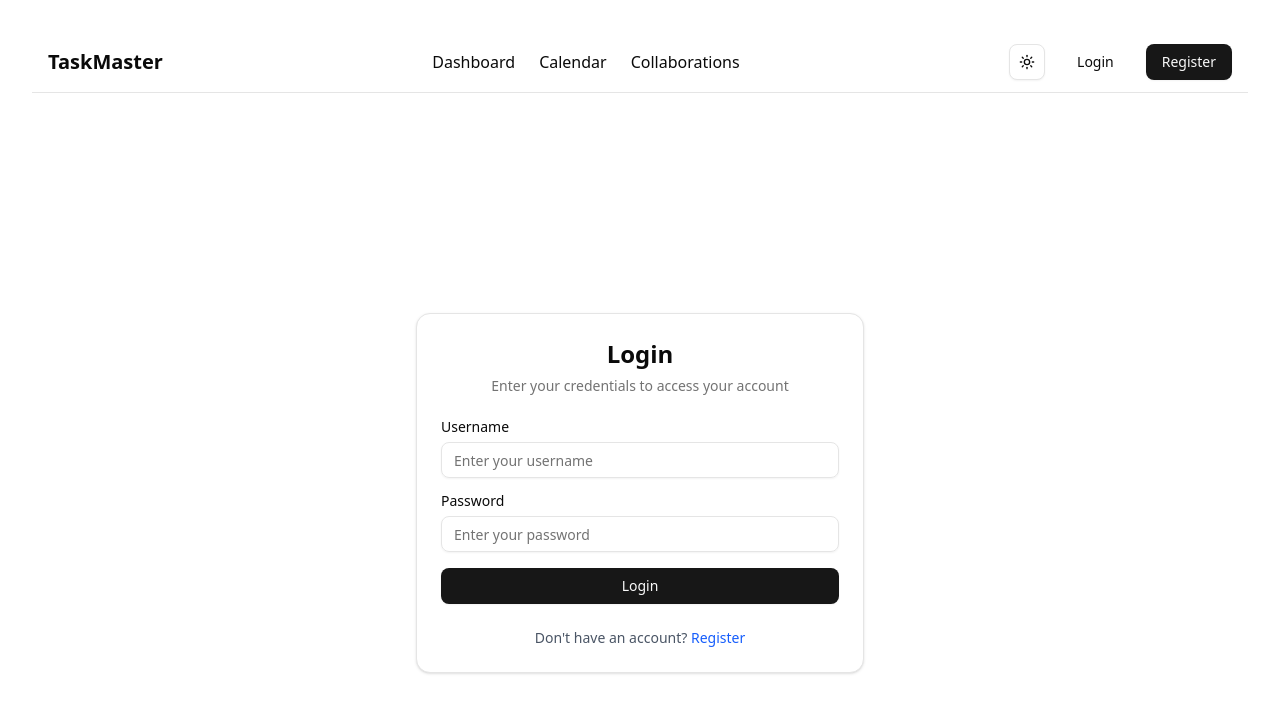
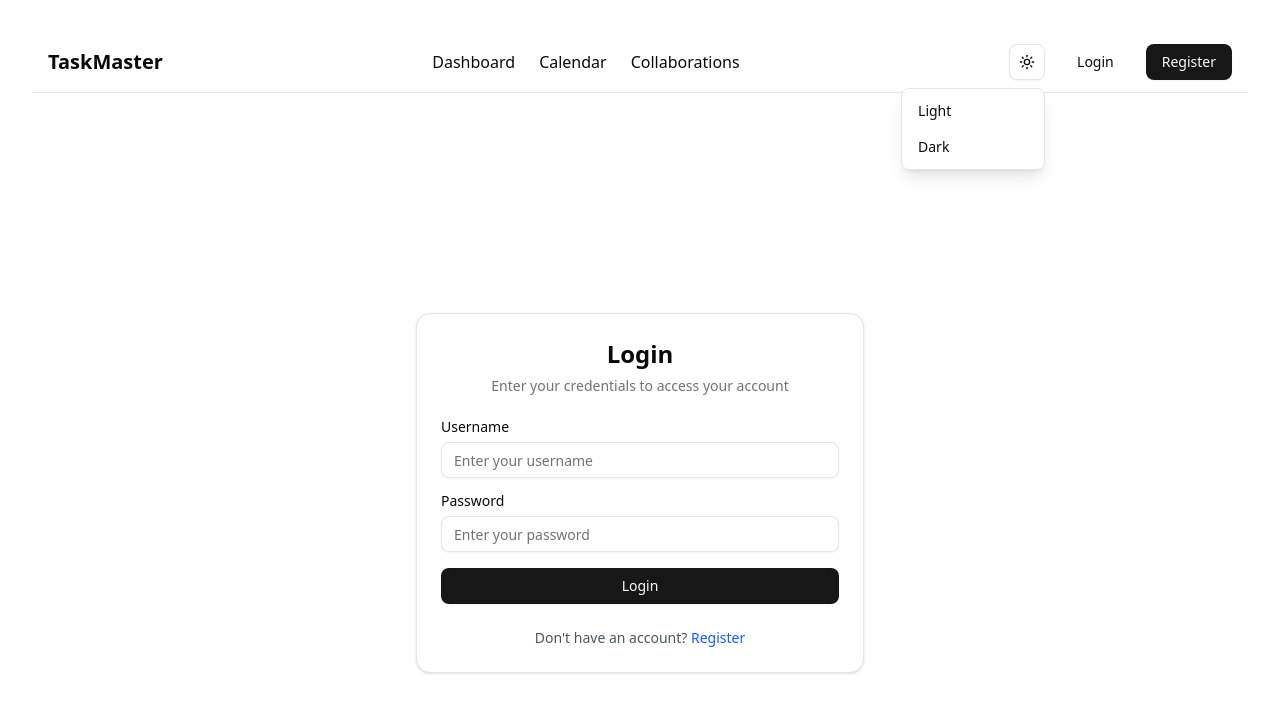
Before and after one commit to itsraa2000/task-management-front, a React (Vite) app: page /login in a window 1280 px wide. Both pictures are taken after a click on the button "Toggle theme". Shown: the top 712 px of the page. Built offline with nearby package versions, Linux system fonts and the light colour scheme.

Commit message:
fix header and mode-toggle

```diff
--- a/src/components/header.tsx
+++ b/src/components/header.tsx
@@ -1,24 +1,110 @@
 import { useState } from "react";
 import { Link } from "react-router-dom";
 import { Button } from "../components/ui/button";
-import { ModeToggle } from "./mode-toggle";
-import { Menu, X, User, LogOut } from "lucide-react";
-import {
-  DropdownMenu,
-  DropdownMenuContent,
-  DropdownMenuItem,
-  DropdownMenuLabel,
-  DropdownMenuTrigger,
-  DropdownMenuPortal,
-} from "../components/ui/dropdown-menu";
+import { Menu, X, User, LogOut, Moon, Sun } from "lucide-react";
 import { useAuth } from "../contexts/useAuth";
+import { useTheme } from "next-themes";
 
 export default function Header() {
   const [isMenuOpen, setIsMenuOpen] = useState(false);
+  const [showThemeDropdown, setShowThemeDropdown] = useState(false);
+  const [showProfileDropdown, setShowProfileDropdown] = useState(false);
   const { isAuthenticated, logout } = useAuth();
+  const { setTheme } = useTheme();
+
+  // Close dropdowns when clicking outside
+  const handleClickOutside = () => {
+    if (showThemeDropdown) setShowThemeDropdown(false);
+    if (showProfileDropdown) setShowProfileDropdown(false);
+  };
+
+  // Custom ModeToggle
+  const CustomModeToggle = () => {
+    return (
+      <div className="relative">
+        <Button
+          variant="outline"
+          size="icon"
+          onClick={(e) => {
+            e.stopPropagation();
+            setShowThemeDropdown(!showThemeDropdown);
+            setShowProfileDropdown(false);
+          }}
+        >
+          <Sun className="h-[1.2rem] w-[1.2rem] rotate-0 scale-100 transition-all dark:-rotate-90 dark:scale-0" />
+          <Moon className="absolute h-[1.2rem] w-[1.2rem] rotate-90 scale-0 transition-all dark:rotate-0 dark:scale-100" />
+          <span className="sr-only">Toggle theme</span>
+        </Button>
+
+        {showThemeDropdown && (
+          <div className="absolute right-0 mt-2 w-36 rounded-md shadow-lg bg-background border z-[9999]">
+            <div className="py-1">
+              <button
+                onClick={() => {
+                  setTheme("light");
+                  setShowThemeDropdown(false);
+                }}
+                className="block w-full text-left px-4 py-2 text-sm hover:bg-muted"
+              >
+                Light
+              </button>
+              <button
+                onClick={() => {
+                  setTheme("dark");
+                  setShowThemeDropdown(false);
+                }}
+                className="block w-full text-left px-4 py-2 text-sm hover:bg-muted"
+              >
+                Dark
+              </button>
+            </div>
+          </div>
+        )}
+      </div>
+    );
+  };
+
+  // Custom Profile Menu
+  const CustomProfileMenu = () => {
+    return (
+      <div className="relative">
+        <Button
+          variant="ghost"
+          size="icon"
+          className="rounded-full"
+          onClick={(e) => {
+            e.stopPropagation();
+            setShowProfileDropdown(!showProfileDropdown);
+            setShowThemeDropdown(false);
+          }}
+        >
+          <User className="h-5 w-5" />
+        </Button>
+
+        {showProfileDropdown && (
+          <div className="absolute right-0 mt-2 w-48 rounded-md shadow-lg bg-background border z-[9999]">
+            <div className="py-1">
+              <div className="px-4 py-2 text-sm font-medium border-b">My Account</div>
+              <button
+                onClick={() => {
+                  logout();
+                  setShowProfileDropdown(false);
+                }}
+                className="flex items-center w-full text-left px-4 py-2 text-sm hover:bg-muted"
+              >
+                <LogOut className="mr-2 h-4 w-4" />
+                Logout
+              </button>
+            </div>
+          </div>
+        )}
+      </div>
+    );
+  };
 
   return (
-    <header className="border-b sticky top-0 bg-background z-50">
+    <div onClick={handleClickOutside}>
+      <header className="border-b sticky top-0 bg-background z-10">
         <div className="container mx-auto px-4 py-3 flex items-center justify-between">
           <Link to="/" className="text-xl font-bold">
             TaskMaster
@@ -41,26 +127,10 @@ export default function Header() {
           </nav>
 
           <div className="hidden md:flex items-center space-x-4">
-          <ModeToggle />
+            <CustomModeToggle />
+
             {isAuthenticated ? (
-            <DropdownMenu>
-              <DropdownMenuTrigger asChild>
-                <Button variant="ghost" size="icon" className="rounded-full">
-                  <User className="h-5 w-5" />
-                </Button>
-              </DropdownMenuTrigger>
-              <DropdownMenuPortal>
-                <DropdownMenuContent align="end" className="z-[9999]">
-                  <DropdownMenuLabel>My Account</DropdownMenuLabel>
-                  <DropdownMenuItem onClick={logout}>
-                    <div className="flex w-full items-center">
-                      <LogOut className="mr-2 h-4 w-4" />
-                      Logout
-                    </div>
-                  </DropdownMenuItem>
-                </DropdownMenuContent>
-              </DropdownMenuPortal>
-            </DropdownMenu>
+              <CustomProfileMenu />
             ) : (
               <>
                 <Button variant="ghost" asChild>
@@ -76,7 +146,10 @@ export default function Header() {
           {/* Mobile Menu Button */}
           <button
             className="md:hidden"
-          onClick={() => setIsMenuOpen(!isMenuOpen)}
+            onClick={(e) => {
+              e.stopPropagation();
+              setIsMenuOpen(!isMenuOpen);
+            }}
             aria-label="Toggle menu"
           >
             {isMenuOpen ? (
@@ -113,7 +186,7 @@ export default function Header() {
                 Collaborations
               </Link>
               <div className="pt-3 border-t flex items-center justify-between">
-              <ModeToggle />
+                <CustomModeToggle />
                 {isAuthenticated ? (
                   <Button variant="outline" size="sm" onClick={logout}>
                     <LogOut className="mr-2 h-4 w-4" />
@@ -134,5 +207,6 @@ export default function Header() {
           </div>
         )}
       </header>
+    </div>
   );
 }
--- a/src/components/mode-toggle.tsx
+++ /dev/null
@@ -1,25 +0,0 @@
-import { Moon, Sun } from "lucide-react"
-import { useTheme } from "next-themes"
-
-import { Button } from "../components/ui/button"
-import { DropdownMenu, DropdownMenuContent, DropdownMenuItem, DropdownMenuTrigger } from "../components/ui/dropdown-menu"
-
-export function ModeToggle() {
-  const { setTheme } = useTheme()
-
-  return (
-    <DropdownMenu>
-      <DropdownMenuTrigger asChild>
-        <Button variant="outline" size="icon">
-          <Sun className="h-[1.2rem] w-[1.2rem] rotate-0 scale-100 transition-all dark:-rotate-90 dark:scale-0" />
-          <Moon className="absolute h-[1.2rem] w-[1.2rem] rotate-90 scale-0 transition-all dark:rotate-0 dark:scale-100" />
-          <span className="sr-only">Toggle theme</span>
-        </Button>
-      </DropdownMenuTrigger>
-      <DropdownMenuContent align="end">
-        <DropdownMenuItem onClick={() => setTheme("light")}>Light</DropdownMenuItem>
-        <DropdownMenuItem onClick={() => setTheme("dark")}>Dark</DropdownMenuItem>
-      </DropdownMenuContent>
-    </DropdownMenu>
-  )
-}
```
Lines whose indentation alone changed are shown as unchanged.
